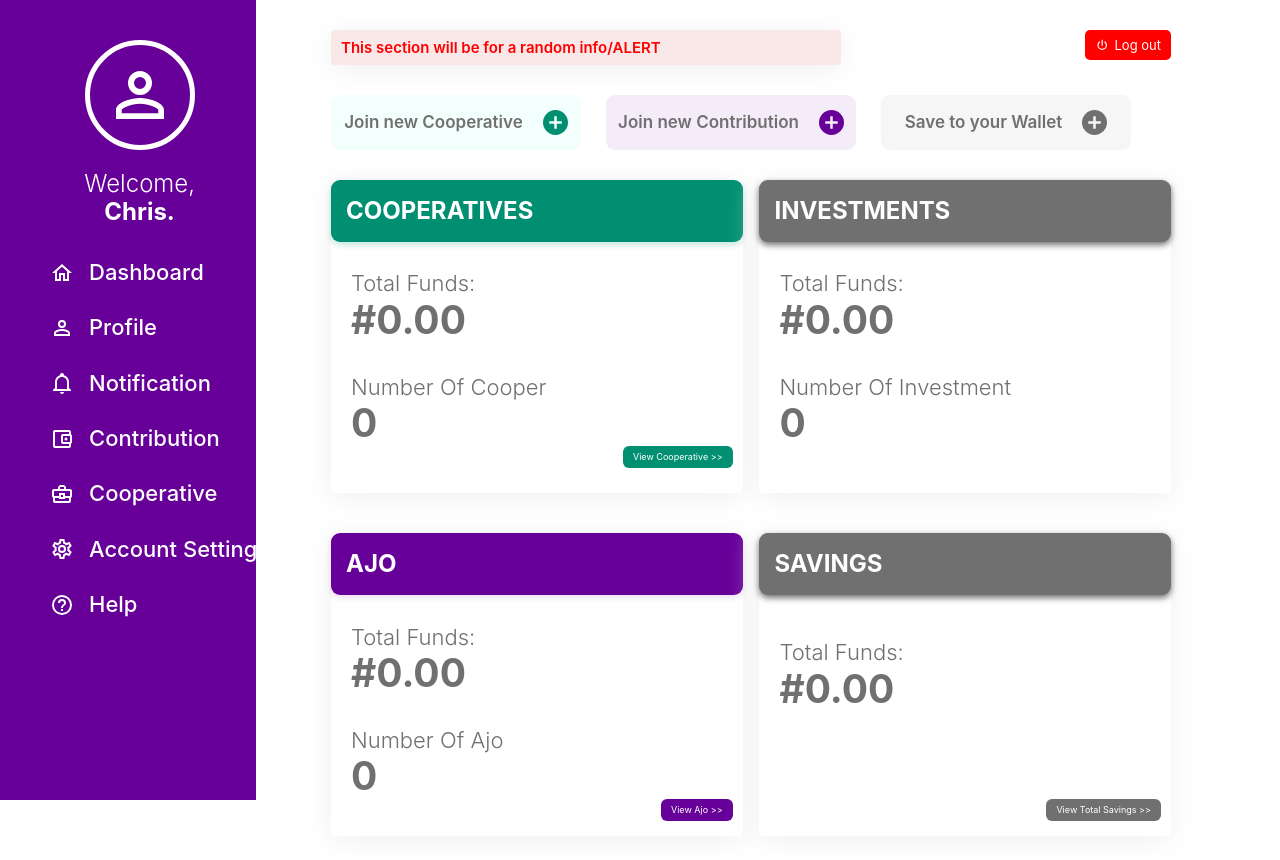
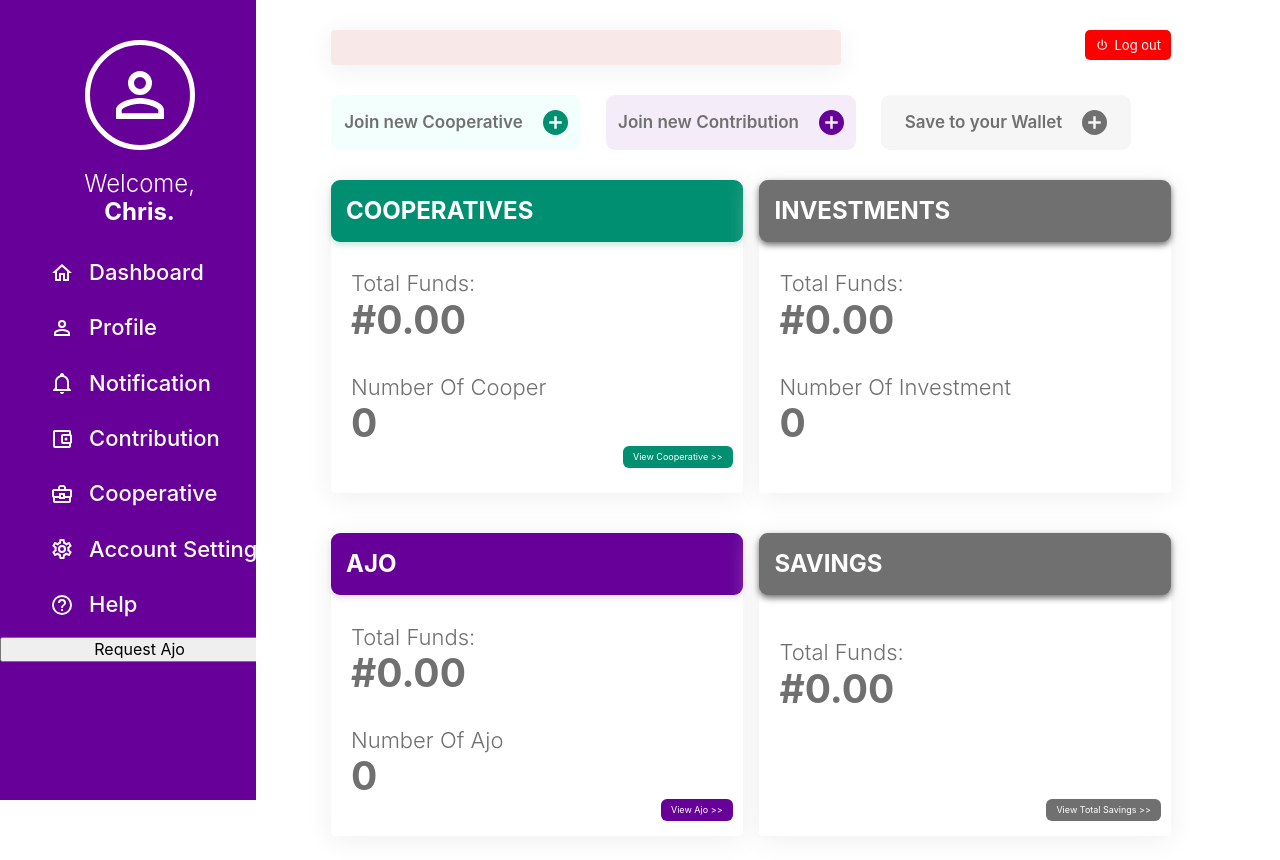
Before and after one commit to chidiogo-akunne/Cooper, a React (Create React App) app: page /dashboard in a window 1280 px wide. Shown: the top 860 px of the page. Built offline with nearby package versions, Linux system fonts and the light colour scheme; sample sign-in values are in the browser's storage; a web font is replaced by a local one.

Commit message:
request to be an ajo admin

```diff
--- a/src/components/dashboardLayout/index.tsx
+++ b/src/components/dashboardLayout/index.tsx
@@ -1,5 +1,6 @@
-import React from "react";
+import React, { useState } from "react";
 import { Link } from "react-router-dom";
+import axios from "axios";
 import {
   mdiPower,
   mdiHomeOutline,
@@ -16,17 +17,42 @@ import Card from "../../commons/card";
 import IconButton from "../../commons/iconButton";
 
 import "./styles.scss";
+import Button from "../../commons/button";
 
 interface LayoutProps extends React.PropsWithChildren<unknown> {}
 
 export default function DashboardLayout(props: LayoutProps) {
   const { children } = props;
 
+  const [isError, setIsError] = useState(false);
+
   function logoutHandler(e: React.MouseEvent<HTMLElement>) {
     e.preventDefault();
     localStorage.removeItem("tokens");
+    localStorage.removeItem("id");
     window.location.href = "/";
   }
+
+  const token = localStorage.getItem("tokens");
+  const id = localStorage.getItem("id");
+
+  function RequestAjo() {
+    axios
+      .post(`${process.env.REACT_APP_SERVER_URI}/api/ajoadminrequest/${id}`, {
+        token,
+      })
+      .then((result) => {
+        if (result.status === 200) {
+          console.log("successful");
+        } else {
+          setIsError(true);
+        }
+      })
+      .catch((e) => {
+        setIsError(true);
+      });
+  }
+
   return (
     <div className="dashboard_layout">
       <MobileHeader
@@ -58,6 +84,7 @@ export default function DashboardLayout(props: LayoutProps) {
         <Link to="/help">
           <li>Help</li>
         </Link>
+        <Button value="Request Ajo" onClick={RequestAjo} />
       </MobileHeader>
       <div className="layout_container">
         <div className="layout_nav">
@@ -146,12 +173,13 @@ export default function DashboardLayout(props: LayoutProps) {
                 Help
               </li>
             </Link>
+            <Button value="Request Ajo" onClick={RequestAjo} />
           </div>
         </div>
         <div className="layout_content">
           <div className="layout_header">
             <Card cardClass="alert_card">
-              <h5>This section will be for a random info/ALERT</h5>
+              {isError && <h5>The data provided were incorrect!</h5>}
             </Card>
             <IconButton buttonClass="logout" onClick={logoutHandler}>
               <Icon
```
